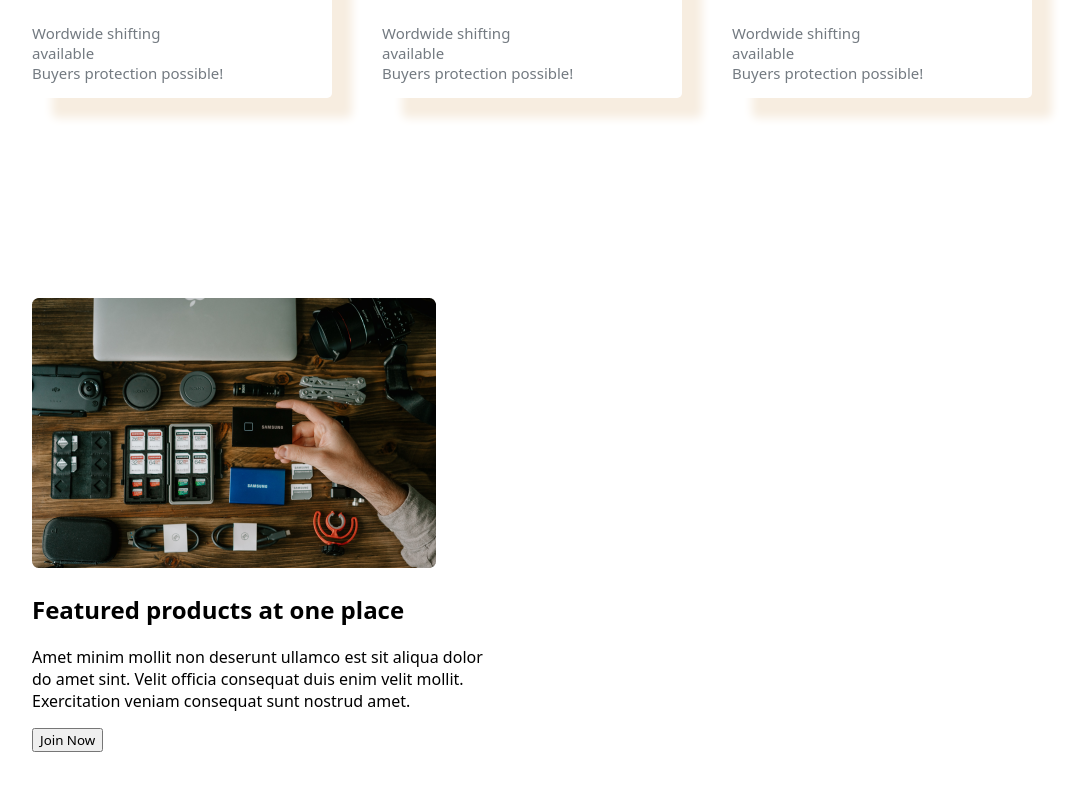
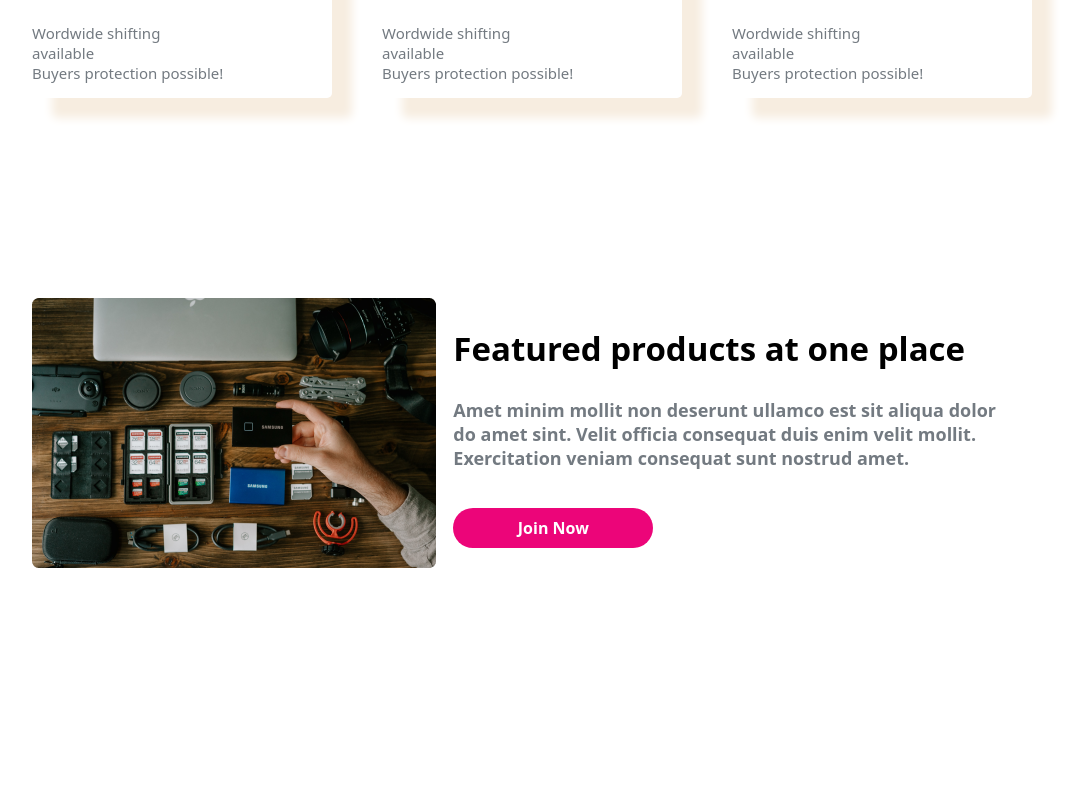
Before and after one commit to AfrinNaher/Influencer-Products, a plain HTML site: page index.html in a window 1280 px wide. Shown: the part 2369-3159 px from the top of the page, without its empty margins (126-1210 px from the left). After the commit the page ends 3045 px from the top, so only its background shows below. Drawn offline with Linux system fonts and the light colour scheme.

Commit message:
added all

```diff
--- a/index.html
+++ b/index.html
@@ -165,14 +165,14 @@
 
             </div>
 
-            <div>
+            <div class="Feature">
                 <img src="/images/gear.png" alt="">
-                <div>
+                <div class="last-div">
                     <h2>Featured products at one place</h2>
                     <p>Amet minim mollit non deserunt ullamco est sit aliqua dolor
                         <br> do amet sint. Velit officia consequat duis enim velit mollit.
                        <br> Exercitation veniam consequat sunt nostrud amet.</p>
-                    <button>Join Now</button>
+                    <button class="head-btn">Join Now</button>
                 </div>
             </div>
 
--- a/style.css
+++ b/style.css
@@ -107,3 +107,18 @@ h1{
    font-weight: 1200px;
    color: rgb(115, 122, 129);
 }
+
+.Feature{
+    display: flex;
+    justify-content: space-between;
+}
+
+.last-div>h2{
+    font-size: 33px;
+}
+
+.last-div>p{
+    font-size: 18px;
+    font-weight: 550;
+    color: rgb(115, 122, 129);
+}
```
